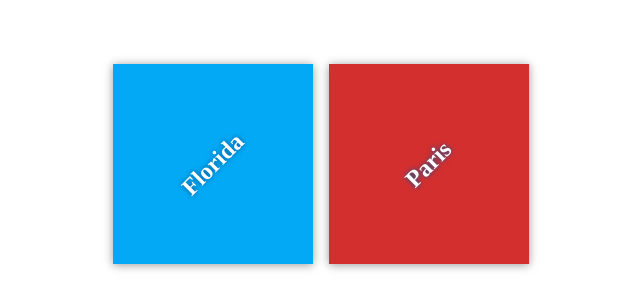
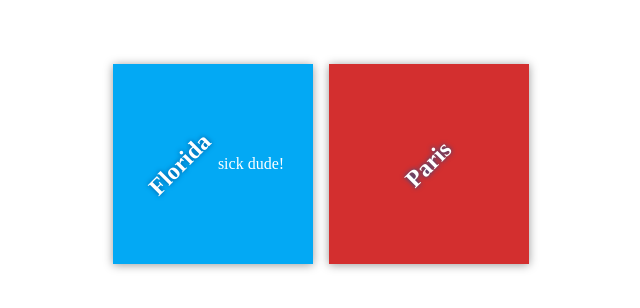
Before and after one commit to JTMasta/my-travel-plans, a plain HTML site: page index.html in a window 1280 px wide. Shown: the part 236-544 px from the top of the page, without its empty margins (319-959 px from the left). Drawn offline with Linux system fonts and the light colour scheme.

Commit message:
Added destinations

```diff
--- a/index.html
+++ b/index.html
@@ -12,6 +12,7 @@
         <div class="destination-container">
             <div class="destination" id="florida">
                 <h2>Florida</h2>
+                <p>sick dude!</p>
             </div>
 
             <div class="destination" id="paris">
```
